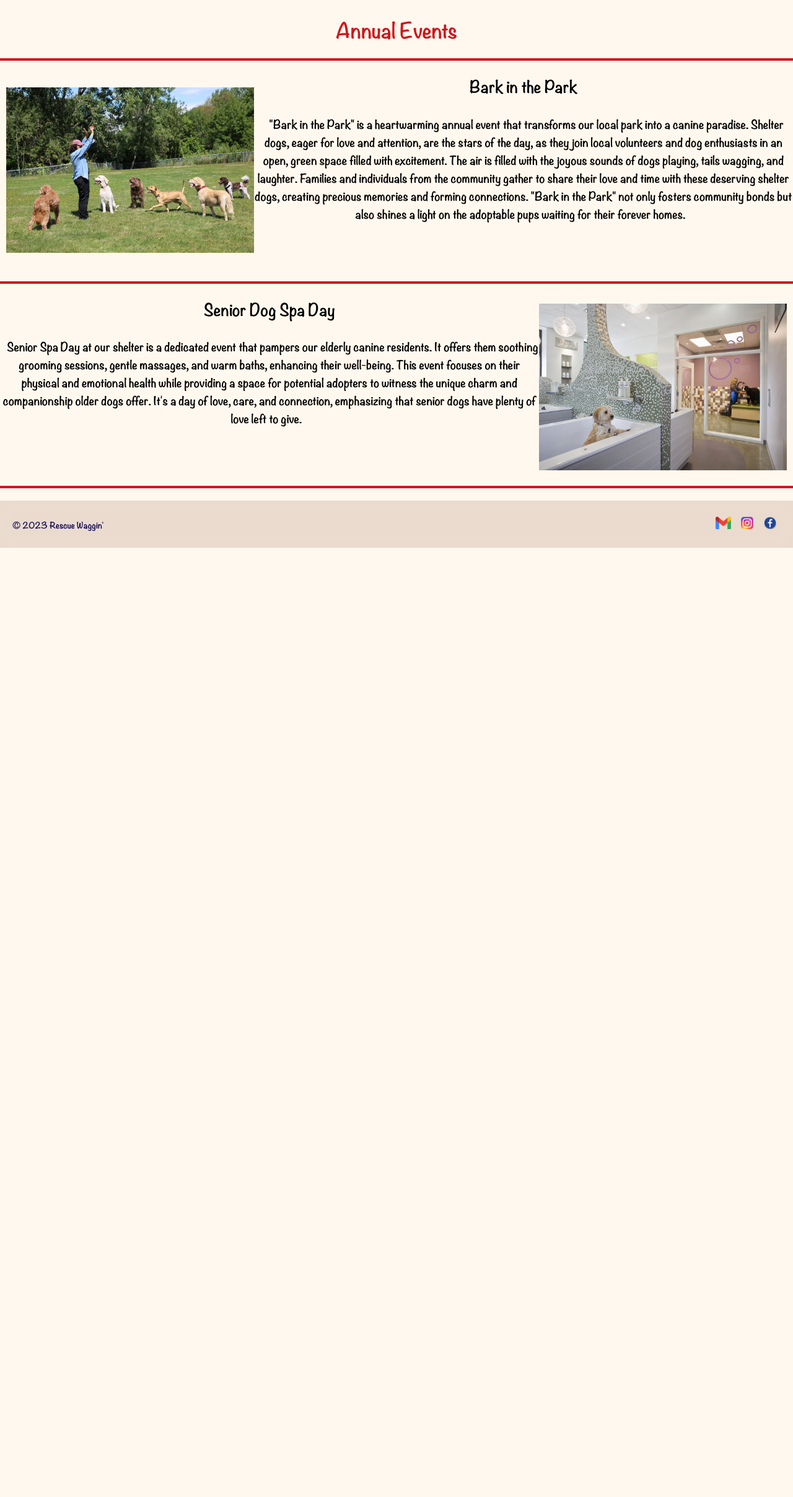
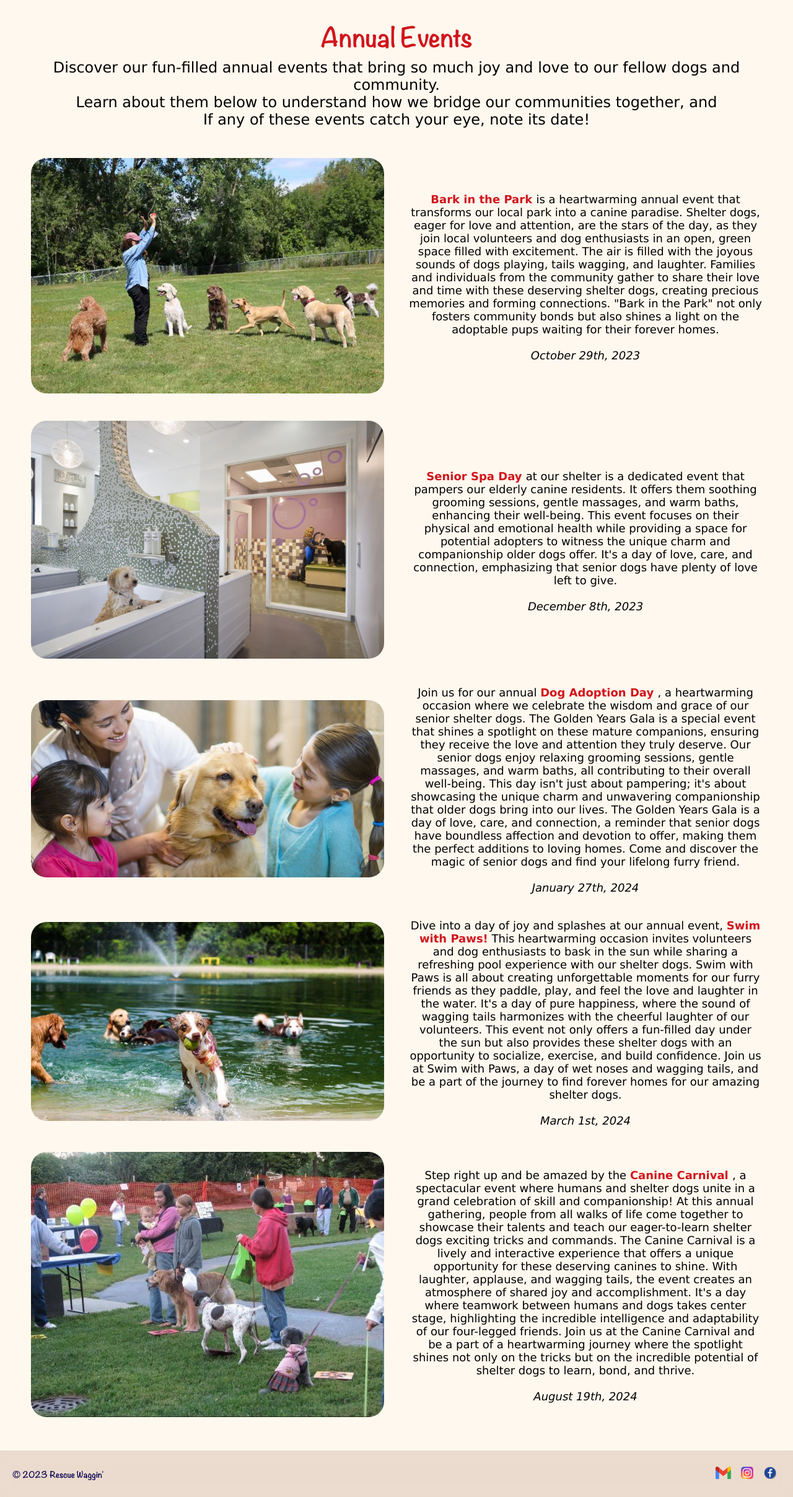
Before and after one commit to t-schneids/midterm, a PHP site: page /events.html in a window 1280 px wide. Shown: the part 88-2504 px from the top of the page at 62% size. Before the commit the page ends 972 px from the top, so only its background shows below. Run offline with PHP 8.4, Linux system fonts and the light colour scheme.

Commit message:
edited events page

```diff
--- a/events.css
+++ b/events.css
@@ -1,53 +1,77 @@
-.header {
+footer {
+        position: relative !important;
+    }
+
+    strong {
         color: rgb(209,21,28);
+    }
+
+    h1 {
+        color: rgb(209,21,28);
+        margin: 25px;
+        font-size: 40px;
+        margin-bottom: -20px;
         text-align: center;
     }
 
-hr {
-        border: 2px solid rgb(209,21,28); /* Change the color and style as desired */
-        margin: 20px 0; /* Adjust spacing above and below the line */
+    h2 {
+        color: black;
+        text-align: center;
+        margin: 25px;
+        margin-bottom: -27px;
+        font-family: 'Lucida Sans', 'Lucida Sans Regular', 'Lucida Grande', 'Lucida Sans Unicode', Geneva, Verdana, sans-serif;
+        font-weight: lighter;
     }
 
-.image1 img {
-        padding-top: 23px;
-        width: 400px;
-        height: auto;
-        float: left;
-        padding-left: 10px;
+    #clickHere {
+        color: rgb(209,21,28);
+        font-family: 'Lucida Sans', 'Lucida Sans Regular', 'Lucida Grande', 'Lucida Sans Unicode', Geneva, Verdana, sans-serif;
+        text-decoration: none;
+        font-weight: 600;
     }
 
-.image1 h1 {
+    #stories {
+        text-align: center;
+        padding: 20px;
+        display: flex;
+        margin: 10px;
+        font-family: 'Lucida Sans', 'Lucida Sans Regular', 'Lucida Grande', 'Lucida Sans Unicode', Geneva, Verdana, sans-serif;
+        font-size: 18px;
         color: black;
-        font-size: 25px;
-        padding-bottom: 10px;
+
     }
 
-.image1 p {
-        color: black;
-        font-size: 18px;
-        padding-left: 10px;
-        padding-right: 10px;
-        display: inline;
+    td {
+        padding: 20px;
+        width: 50%;
     }
 
-.image2 img {
-        padding-top: 12px;
-        width: 400px;
+    #stories img {
+        max-width: 100%;
         height: auto;
-        float: right;
-        padding-right: 10px;
+        border-radius: 25px;
     }
 
-.image2 h1 {
-        color: black;
-        font-size: 25px;
-        padding-bottom: 10px;
+    tr {
+        display: flex;
+        width: fit-content;
+        align-items: center;
     }
 
-.image2 p {
-        color: black;
-        font-size: 18px;
-        padding-left: 10px;
-        padding-right: 10px;
-        display: inline;
+    @media (max-width: 1150px) {
+        td {
+            /* display: flex; */
+            text-align: center;
+            margin-bottom: 20px;
+            width: 100%;
+            padding: 5px;
+            flex-basis: 100%;
         }
+
+        tr {
+            display: flex;
+            flex-wrap: wrap;
+            width: fit-content;
+            align-items: center;
+        }
+    }
--- a/events.html
+++ b/events.html
@@ -13,7 +13,6 @@
                 position: relative;
             }
         </style>
-
     </head>
     <body>
         <nav class="nav">
@@ -56,16 +55,19 @@
         </button>
 
 
-        <div class="header">
+
+        <div class="content">
             <h1> Annual Events </h1>
-            <hr>
-        <div>
-
-        <!-- event 1: Bark in the Park -->
-        <div class="image1">
-            <img src="image1.jpg" alt="Image1">
-                <h1> Bark in the Park</h1>
-                <p> "Bark in the Park" is a heartwarming annual event that transforms
+            <h2>
+                Discover our fun-filled annual events that bring so much joy and love to our fellow dogs and community.
+                </br>
+                Learn about them below to understand how we bridge our communities together, and
+                </br> If any of these events catch your eye, note its date!
+            </h2>
+            <table id="stories">
+                <tr>
+                    <td id="image"> <img src="image1.jpg" height=600/> </td>
+                    <td> <strong> Bark in the Park </strong> is a heartwarming annual event that transforms
                         our local park into a canine paradise. Shelter dogs, eager for love
                         and attention, are the stars of the day, as they join local volunteers
                         and dog enthusiasts in an open, green space filled with excitement.
@@ -74,37 +76,81 @@
                         share their love and time with these deserving shelter dogs, creating
                         precious memories and forming connections. "Bark in the Park" not only
                         fosters community bonds but also shines a light on the adoptable pups
-                    waiting for their forever homes.
-                </p>
-            </div>
-        </div>
-        <br> <br> <br>
-        <hr>
-
-        <!-- event 2: Senior Dog Spa Day: -->
-        <div class="image2">
-            <img src="image2.jpg" alt="Image2">
-                <h1> Senior Dog Spa Day </h1>
-                <p> Senior Spa Day at our shelter is a dedicated event that pampers
+                        waiting for their forever homes. <br> <br> <em> October 29th, 2023 </em> </td>
+                    <br>
+                </tr>
+                <tr>
+                    <td id="image"> <img src="image2.jpg"/> </td>
+                    <td> <strong> Senior Spa Day </strong> at our shelter is a dedicated event that pampers
                         our elderly canine residents. It offers them soothing grooming
                         sessions, gentle massages, and warm baths, enhancing their well-being.
                         This event focuses on their physical and emotional health while
                         providing a space for potential adopters to witness the unique
                         charm and companionship older dogs offer. It's a day of love,
                         care, and connection, emphasizing that senior dogs have plenty
-                    of love left to give.
-                </p>
-            </div>
-        </div>
-        <br> <br> <br>
-        <hr>
-
-            <!-- event 3: National Adopt-a-Dog Day-->
-
-            <!-- event 4: Swim with Paws -->
-
-            <!-- event 5: Canine Carnival -->
-
+                        of love left to give. <br> <br> <em> December 8th, 2023 </em> </td>
+                </tr>
+                <tr>
+                    <td id="image"> <img src="image3.jpg" width = 700/> </td>
+                    <td> Join us for our annual <strong> Dog Adoption Day </strong>, a heartwarming occasion
+                        where we celebrate the wisdom and grace of our senior shelter
+                        dogs. The Golden Years Gala is a special event that shines a
+                        spotlight on these mature companions, ensuring they receive
+                        the love and attention they truly deserve. Our senior dogs
+                        enjoy relaxing grooming sessions, gentle massages, and warm
+                        baths, all contributing to their overall well-being. This
+                        day isn't just about pampering; it's about showcasing the
+                        unique charm and unwavering companionship that older dogs
+                        bring into our lives. The Golden Years Gala is a day of love,
+                        care, and connection, a reminder that senior dogs have
+                        boundless affection and devotion to offer, making them the
+                        perfect additions to loving homes. Come and discover the
+                        magic of senior dogs and find your lifelong furry friend.
+                        <br> <br> <em> January 27th, 2024 </em>
+                    </td>
+                </tr>
+                <tr>
+                    <td id="image"> <img src="image4.jpg" width = 700/> </td>
+                    <td> Dive into a day of joy and splashes at our annual event,
+                        <strong> Swim with Paws!</strong> This heartwarming occasion invites
+                        volunteers and dog enthusiasts to bask in the sun while
+                        sharing a refreshing pool experience with our shelter dogs.
+                        Swim with Paws is all about creating unforgettable moments
+                        for our furry friends as they paddle, play, and feel the
+                        love and laughter in the water. It's a day of pure happiness,
+                        where the sound of wagging tails harmonizes with the cheerful
+                        laughter of our volunteers. This event not only offers a
+                        fun-filled day under the sun but also provides these shelter
+                        dogs with an opportunity to socialize, exercise, and build
+                        confidence. Join us at Swim with Paws, a day of wet noses
+                        and wagging tails, and be a part of the journey to find
+                        forever homes for our amazing shelter dogs.
+                        <br> <br> <em> March 1st, 2024 </em>
+                    </td>
+                </tr>
+                <tr>
+                    <td id="image"> <img src="image5.jpg" width = 700/> </td>
+                    <td> Step right up and be amazed by the <strong> Canine Carnival </strong>, a
+                        spectacular event where humans and shelter dogs unite in
+                        a grand celebration of skill and companionship! At this
+                        annual gathering, people from all walks of life come
+                        together to showcase their talents and teach our
+                        eager-to-learn shelter dogs exciting tricks and commands.
+                        The Canine Carnival is a lively and interactive experience
+                        that offers a unique opportunity for these deserving canines
+                        to shine. With laughter, applause, and wagging tails, the
+                        event creates an atmosphere of shared joy and accomplishment.
+                        It's a day where teamwork between humans and dogs takes
+                        center stage, highlighting the incredible intelligence and
+                        adaptability of our four-legged friends. Join us at the
+                        Canine Carnival and be a part of a heartwarming journey
+                        where the spotlight shines not only on the tricks but on
+                        the incredible potential of shelter dogs to learn, bond,
+                        and thrive.
+                        <br> <br> <em> August 19th, 2024 </em>
+                    </td>
+                </tr>
+            </table>
 
             <footer>
                 <h4> &copy; 2023 Rescue Waggin' </h4>
```
Also changed, not shown: image1.jpg, image3.jpg (added), image4.jpg (added), image5.jpg (added). Lines whose indentation alone changed are shown as unchanged.
